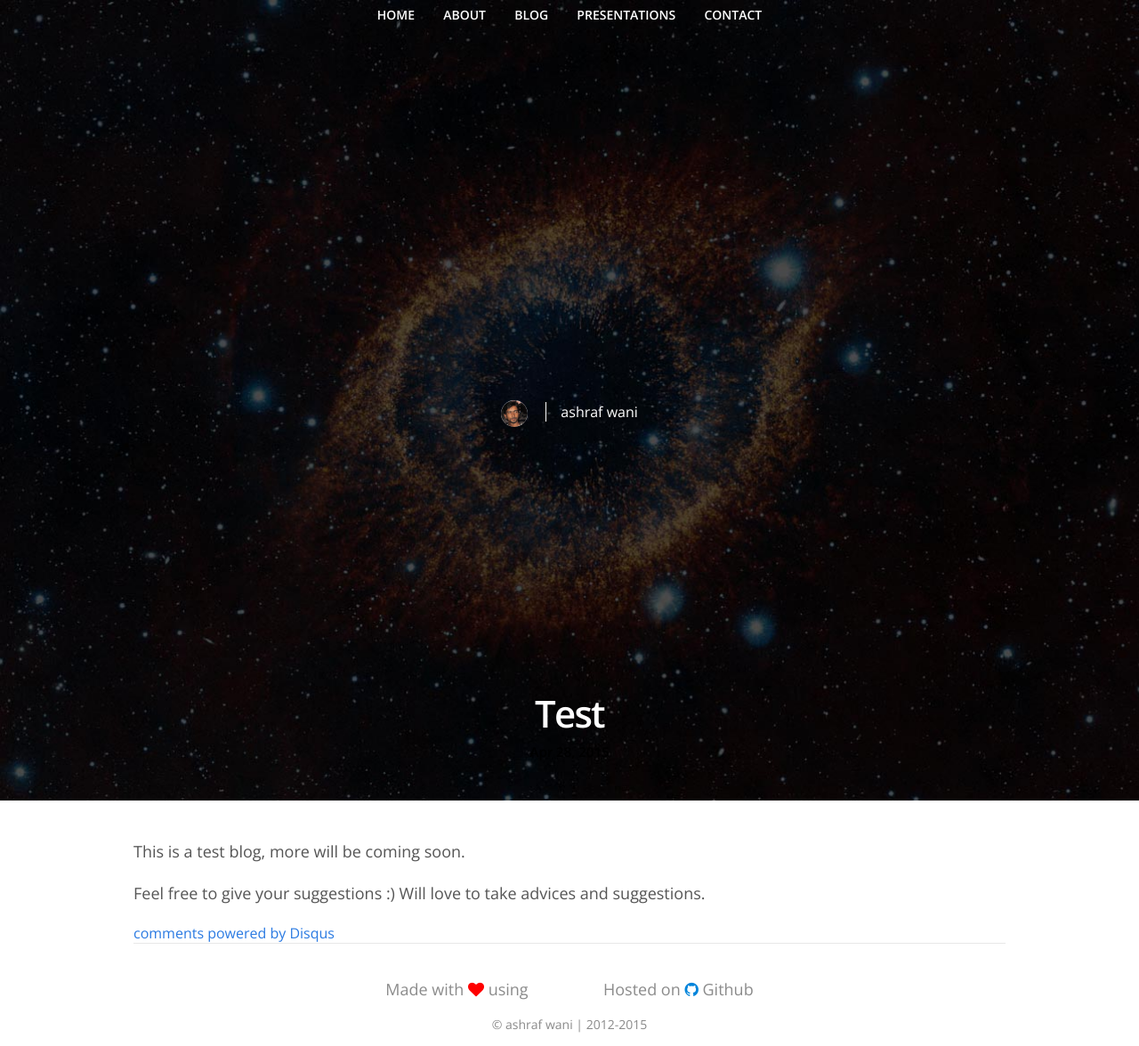
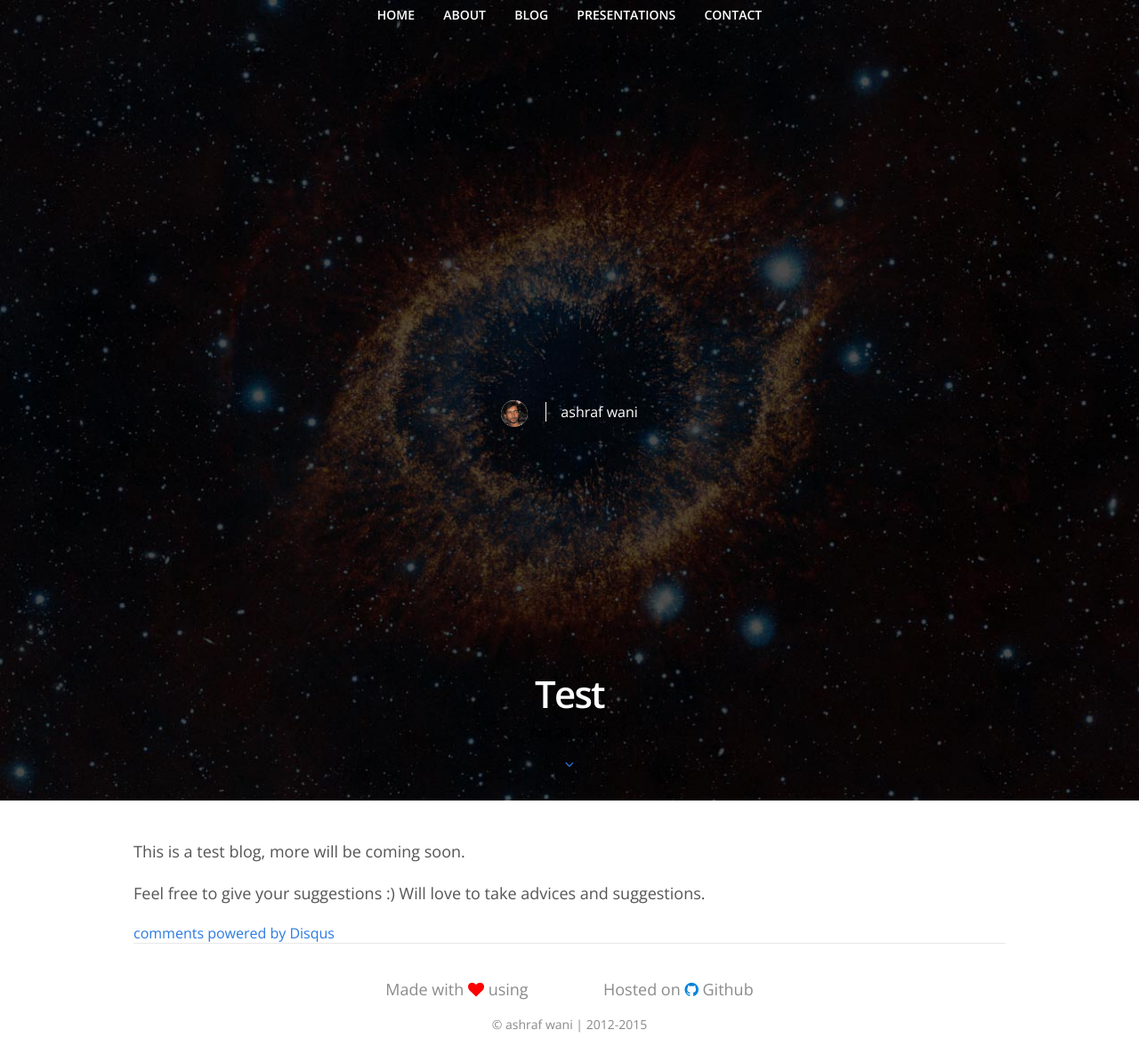
Before and after one commit to ashrafwani/ashrafwani.github.io, a Jekyll site: the page built from _posts/05-04-28-test.markdown, in a window 1280 px wide. Shown: the whole page at 89% size. Built offline with Jekyll 4.4.1, drawn with Linux system fonts in a browser that asks for light colours; nearby versions of some CDN libraries; library files that are not in the unit come from our copies; comment, search, counter and statistics services are not loaded.

Commit message:
Update posts.html

```diff
--- a/_layouts/posts.html
+++ b/_layouts/posts.html
@@ -25,12 +25,14 @@
         <img src="/images/ashraf.jpg" alt="">
         <p>Ashraf Wani</p>
       </div>
-      <header class="post-header">
+       <header class="post-header">
         <h1 class="fade-in">{{ page.title }}</h1>
         <p class="meta fade-in">{{ page.date | date: "%b %-d, %Y" }}{% if page.author %} • {{ page.author }}{% endif %}{% if page.meta %} • {{ page.meta }}{% endif %}</p>
+        <a class="post-anchor" href="#jump-on-click"><i class="fa fa-angle-down bounce"></i></a>
       </header>
     </div>
 
+    <a name="jump-on-click"></a>
     <div class="post-page-content">
       <div class="wrap">
       {{ content }}
```
